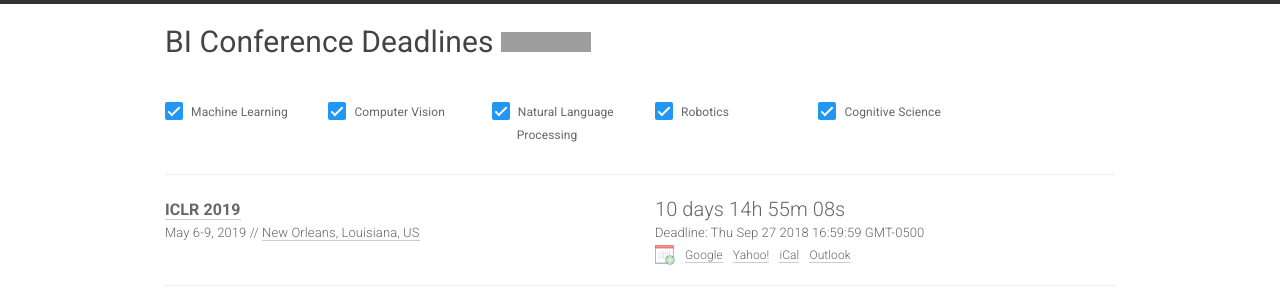
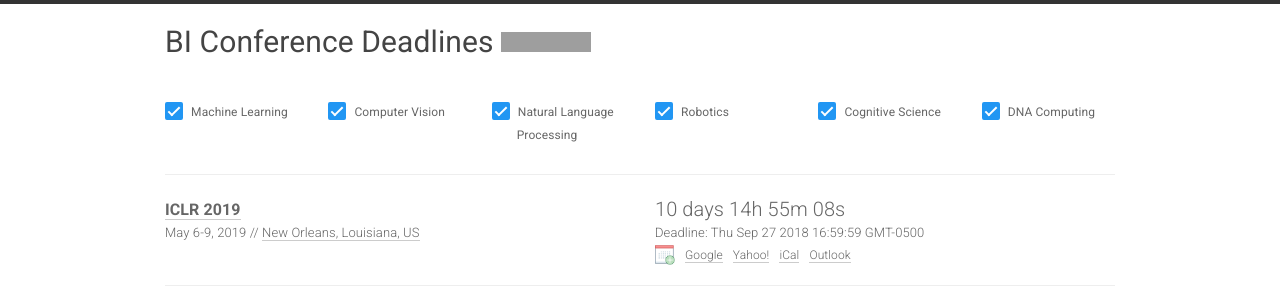
Before and after one commit to biconf/biconf.github.io, a Jekyll site: the page built from index.html, in a window 1280 px wide, cut to the strip 0-292 px from the top of the page. Built offline with Jekyll 4.4.1, drawn with Linux system fonts in a browser that asks for light colours; nearby versions of some CDN libraries; grey boxes are pictures that could not be loaded.

Commit message:
Update types.yml

```diff
--- a/_data/types.yml
+++ b/_data/types.yml
@@ -9,3 +9,5 @@
   sub: RO
 - name: Cognitive Science
   sub: Cog
+- name: DNA Computing
+  sub: DNA
```
